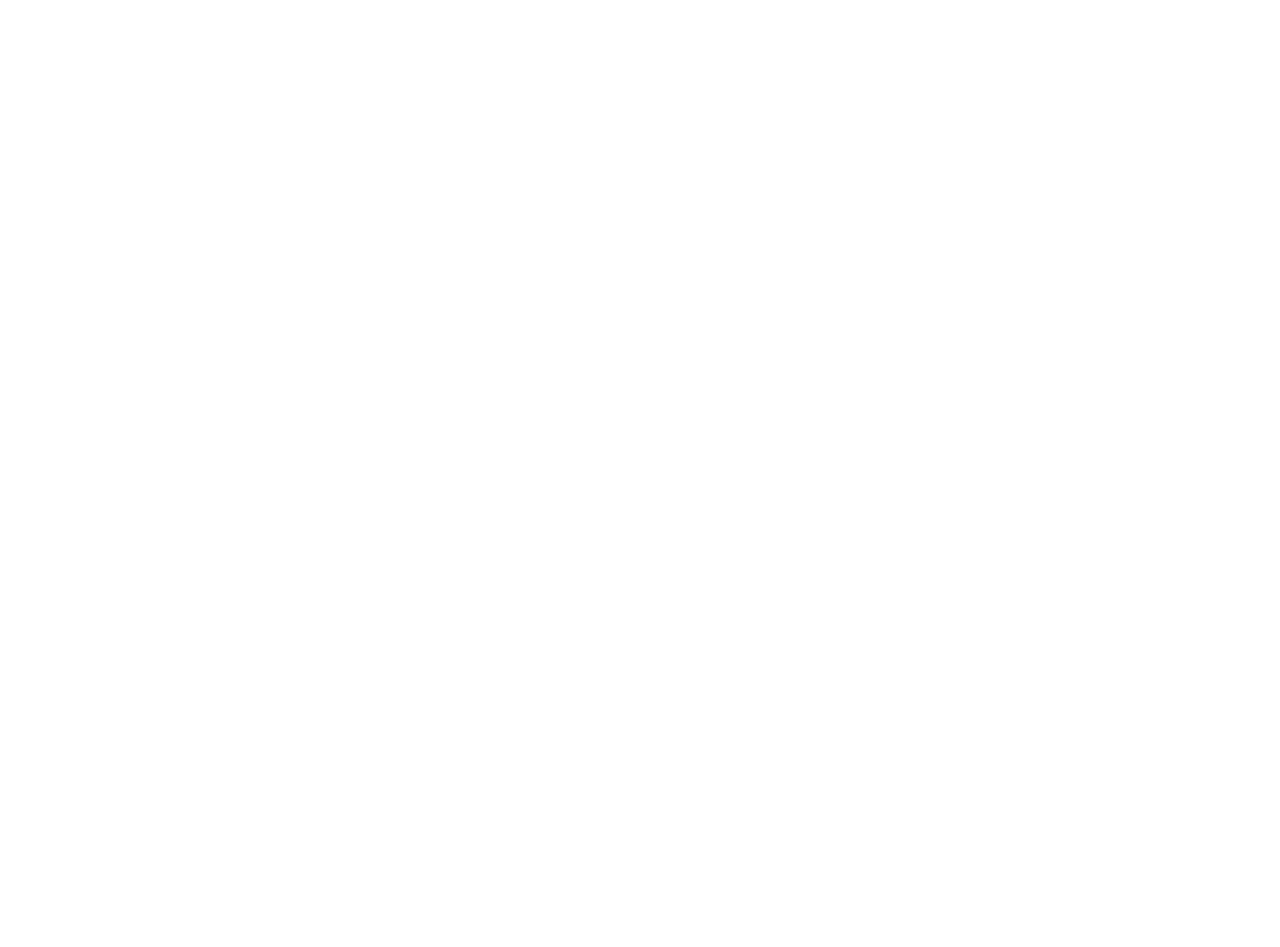
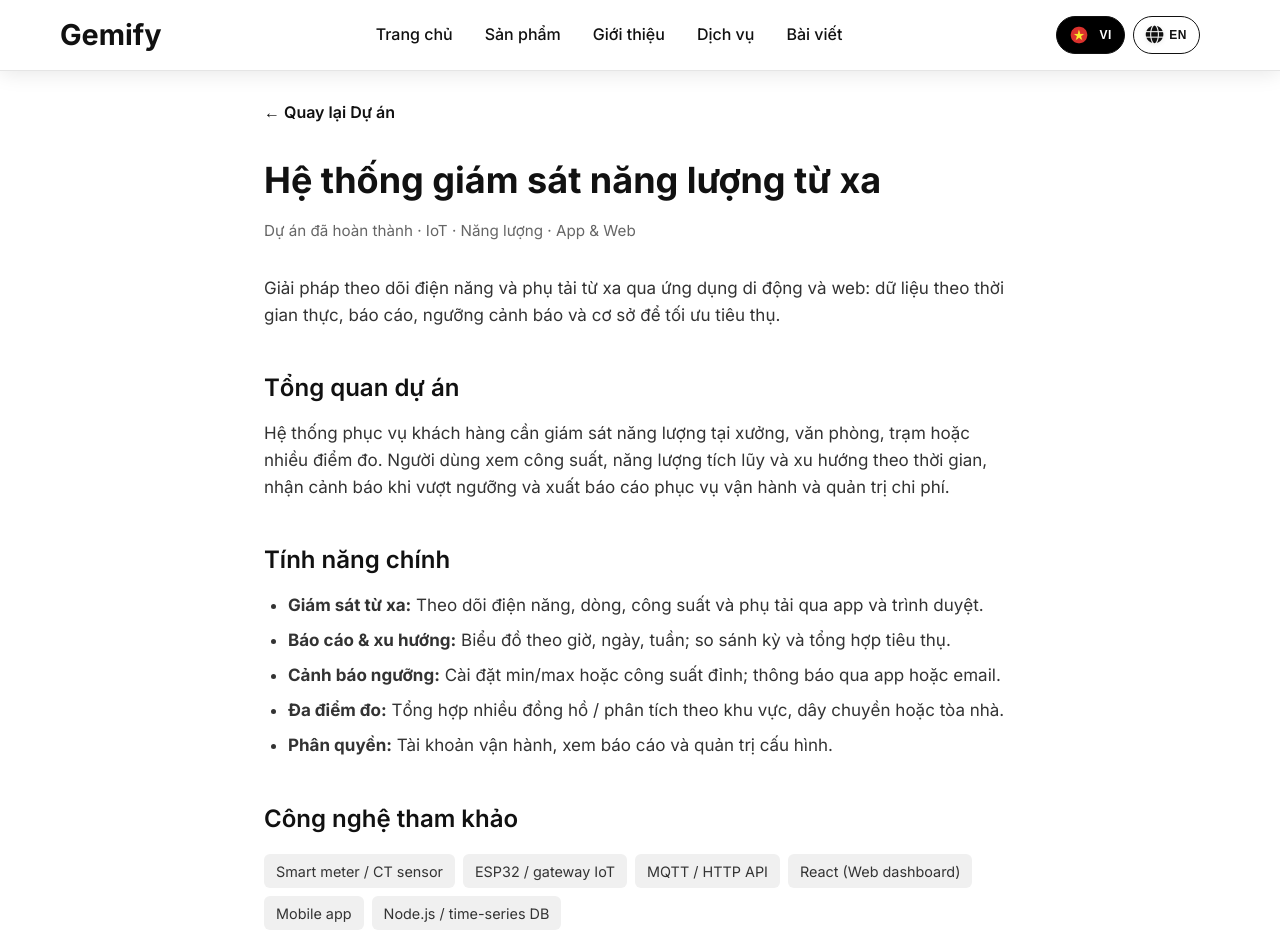
Before and after one commit to s2nmt/DIYtronics, a React (Vite) app: page /projects/energy-monitoring in a window 1280 px wide. Before the commit this address had no page. Shown: the top 947 px of the page. Before the commit the page ends 800 px from the top, so only its background shows below. Built offline with nearby package versions, Linux system fonts and the light colour scheme.

Commit message:
feat: add artical Energy Project

```diff
--- a/scripts/copy-spa-fallbacks.mjs
+++ b/scripts/copy-spa-fallbacks.mjs
@@ -24,6 +24,7 @@ const routes = [
   'blog',
   'projects',
   'projects/example-1',
+  'projects/energy-monitoring',
   'products/micromouse',
   'products/translate',
   'products/rfid',
--- a/src/App.tsx
+++ b/src/App.tsx
@@ -4,6 +4,7 @@ import { Home } from './pages/Home';
 import { ProjectsPage } from './pages/ProjectsPage';
 import { RfidProductPage } from './pages/RfidProductPage';
 import { ProjectArticleExample1Page } from './pages/ProjectArticleExample1Page';
+import { ProjectArticleEnergyPage } from './pages/ProjectArticleEnergyPage';
 import { MicromouseProductPage } from './pages/MicromouseProductPage';
 import { TranslateProductPage } from './pages/TranslateProductPage';
 import { BlogPage } from './pages/BlogPage';
@@ -26,6 +27,7 @@ export default function App() {
         <Route path="/admin/design-gallery" element={<AdminDesignGalleryPage />} />
         <Route path="/projects" element={<ProjectsPage />} />
         <Route path="/projects/example-1" element={<ProjectArticleExample1Page />} />
+        <Route path="/projects/energy-monitoring" element={<ProjectArticleEnergyPage />} />
         <Route path="/products/micromouse" element={<MicromouseProductPage />} />
         <Route path="/products/translate" element={<TranslateProductPage />} />
         <Route path="/products/rfid" element={<RfidProductPage />} />
--- /dev/null
+++ b/src/content/projectArticleEnergy.ts
@@ -0,0 +1,113 @@
+import type { Lang } from '../i18n/translations';
+import type { Example1ArticleCopy } from './projectArticleExample1';
+
+export const projectArticleEnergy: Record<Lang, Example1ArticleCopy> = {
+  vi: {
+    documentTitle: 'Hệ thống giám sát năng lượng từ xa | Gemify Projects',
+    back: '← Quay lại Dự án',
+    title: 'Hệ thống giám sát năng lượng từ xa',
+    meta: 'Dự án đã hoàn thành · IoT · Năng lượng · App & Web',
+    lead:
+      'Giải pháp theo dõi điện năng và phụ tải từ xa qua ứng dụng di động và web: dữ liệu theo thời gian thực, báo cáo, ngưỡng cảnh báo và cơ sở để tối ưu tiêu thụ.',
+    overviewTitle: 'Tổng quan dự án',
+    overview:
+      'Hệ thống phục vụ khách hàng cần giám sát năng lượng tại xưởng, văn phòng, trạm hoặc nhiều điểm đo. Người dùng xem công suất, năng lượng tích lũy và xu hướng theo thời gian, nhận cảnh báo khi vượt ngưỡng và xuất báo cáo phục vụ vận hành và quản trị chi phí.',
+    featuresTitle: 'Tính năng chính',
+    features: [
+      {
+        strong: 'Giám sát từ xa:',
+        text: ' Theo dõi điện năng, dòng, công suất và phụ tải qua app và trình duyệt.',
+      },
+      {
+        strong: 'Báo cáo & xu hướng:',
+        text: ' Biểu đồ theo giờ, ngày, tuần; so sánh kỳ và tổng hợp tiêu thụ.',
+      },
+      {
+        strong: 'Cảnh báo ngưỡng:',
+        text: ' Cài đặt min/max hoặc công suất đỉnh; thông báo qua app hoặc email.',
+      },
+      {
+        strong: 'Đa điểm đo:',
+        text: ' Tổng hợp nhiều đồng hồ / phân tích theo khu vực, dây chuyền hoặc tòa nhà.',
+      },
+      {
+        strong: 'Phân quyền:',
+        text: ' Tài khoản vận hành, xem báo cáo và quản trị cấu hình.',
+      },
+    ],
+    techTitle: 'Công nghệ tham khảo',
+    techTags: [
+      'Smart meter / CT sensor',
+      'ESP32 / gateway IoT',
+      'MQTT / HTTP API',
+      'React (Web dashboard)',
+      'Mobile app',
+      'Node.js / time-series DB',
+    ],
+    techBody:
+      'Thiết bị đo hoặc gateway thu dữ liệu năng lượng, đẩy lên máy chủ qua MQTT hoặc HTTP. Web và app hiển thị dashboard, lịch sử và cảnh báo từ cùng một nền API.',
+    uiTitle: 'Giao diện App & Web',
+    uiBody:
+      'Web: đăng nhập, tổng quan tiêu thụ, biểu đồ xu hướng, danh sách điểm đo, cài đặt ngưỡng và báo cáo. App: xem nhanh theo site hoặc phân xưởng, chi tiết từng đồng hồ và thông báo khi có sự cố hoặc vượt ngưỡng.',
+    uiGallerySections: [],
+    uiCarouselPrevAria: 'Ảnh trước',
+    uiCarouselNextAria: 'Ảnh sau',
+    outcomeTitle: 'Kết quả',
+    outcomeBody:
+      'Hệ thống đã được bàn giao và vận hành ổn định trên Android, iOS và web, giúp khách hàng minh bạch hóa tiêu thụ điện, phát hiện bất thường sớm và giảm lãng phí năng lượng.',
+  },
+  en: {
+    documentTitle: 'Remote energy monitoring system | Gemify Projects',
+    back: '← Back to Projects',
+    title: 'Remote energy monitoring system',
+    meta: 'Completed project · IoT · Energy · App & Web',
+    lead:
+      'Remote tracking of power use and loads through a mobile app and web dashboard—live data, reports, threshold alerts, and a foundation for efficiency improvements.',
+    overviewTitle: 'Project overview',
+    overview:
+      'Built for teams that need visibility into energy use across plants, offices, sites, or multiple metering points. Users see power, energy, and trends over time, get alerts when thresholds are exceeded, and export reports for operations and cost control.',
+    featuresTitle: 'Key features',
+    features: [
+      {
+        strong: 'Remote monitoring:',
+        text: ' Track energy, current, power, and loads from app and browser.',
+      },
+      {
+        strong: 'Reports & trends:',
+        text: ' Charts by hour, day, and week; period comparisons and consumption rollups.',
+      },
+      {
+        strong: 'Threshold alerts:',
+        text: ' Min/max or peak-power rules with notifications via app or email.',
+      },
+      {
+        strong: 'Multi-site:',
+        text: ' Aggregate many meters; break down by area, line, or building.',
+      },
+      {
+        strong: 'Roles:',
+        text: ' Operator, reporting, and admin access for day-to-day use and configuration.',
+      },
+    ],
+    techTitle: 'Technology stack',
+    techTags: [
+      'Smart meter / CT sensing',
+      'ESP32 / IoT gateway',
+      'MQTT / HTTP API',
+      'React (web dashboard)',
+      'Mobile app',
+      'Node.js / time-series store',
+    ],
+    techBody:
+      'Meters or gateways publish energy data to the server over MQTT or HTTP. The web dashboard and mobile app share the same APIs for charts, history, and alerts.',
+    uiTitle: 'App & web UI',
+    uiBody:
+      'Web: sign-in, consumption overview, trend charts, meter list, threshold setup, and exports. App: quick views by site or plant, per-meter detail, and push-style alerts for faults or threshold breaches.',
+    uiGallerySections: [],
+    uiCarouselPrevAria: 'Previous image',
+    uiCarouselNextAria: 'Next image',
+    outcomeTitle: 'Outcome',
+    outcomeBody:
+      'Delivered and running reliably on Android, iOS, and the web—giving the client clear visibility into electricity use, earlier detection of anomalies, and lower energy waste.',
+  },
+};
--- a/src/i18n/translations.ts
+++ b/src/i18n/translations.ts
@@ -83,9 +83,9 @@ export const translations: Record<Lang, Record<string, string>> = {
     'outsource.project1.title': 'Remote Temperature & Humidity Monitoring & Control',
     'outsource.project1.desc':
       'System for monitoring and controlling temperature and humidity remotely via mobile app and web dashboard. Real-time data, alerts and remote control.',
-    'outsource.project2.title': 'Smart Access Control System',
+    'outsource.project2.title': 'Remote energy monitoring system',
     'outsource.project2.desc':
-      'Mobile app and RFID/NFC readers for door access, visitor logs and remote management for offices and buildings.',
+      'Remotely track power use, loads, and trends via app and web—reports, thresholds, and alerts to cut waste and operating cost.',
     'contact.desc':
       "Interested in a custom project or have questions about my products? I'd love to hear from you!",
     'footer.tagline': "Gemify Technology – Let's Build Something Amazing",
@@ -173,9 +173,9 @@ export const translations: Record<Lang, Record<string, string>> = {
     'outsource.project1.title': 'Giám sát & điều khiển nhiệt độ, độ ẩm từ xa qua App & Website',
     'outsource.project1.desc':
       'Hệ thống giám sát và điều khiển nhiệt độ, độ ẩm từ xa thông qua app di động và website. Dữ liệu thời gian thực, cảnh báo và điều khiển từ xa.',
-    'outsource.project2.title': 'Hệ thống kiểm soát ra vào thông minh',
+    'outsource.project2.title': 'Hệ thống giám sát năng lượng từ xa',
     'outsource.project2.desc':
-      'App di động và đầu đọc RFID/NFC cho cửa ra vào, nhật ký khách và quản lý từ xa cho văn phòng, tòa nhà.',
+      'Theo dõi từ xa điện năng, phụ tải và xu hướng tiêu thụ qua app và web; báo cáo, ngưỡng cảnh báo giúp tiết kiệm và vận hành hiệu quả hơn.',
     'contact.desc':
       'Quan tâm đến một dự án tùy chỉnh hoặc có câu hỏi về sản phẩm của tôi? Tôi rất muốn nghe từ bạn!',
     'footer.tagline': 'Gemify Technology – Hãy cùng xây dựng điều gì đó tuyệt vời',
--- /dev/null
+++ b/src/pages/ProjectArticleEnergyPage.tsx
@@ -0,0 +1,76 @@
+import { useEffect } from 'react';
+import { Link } from 'react-router-dom';
+import { useLanguage } from '../context/LanguageContext';
+import { ProjectArticleGallerySection } from '../components/ProjectArticleGallerySection';
+import { projectArticleEnergy } from '../content/projectArticleEnergy';
+import '../styles/project-article.css';
+
+export function ProjectArticleEnergyPage() {
+  const { language } = useLanguage();
+  const c = projectArticleEnergy[language];
+
+  useEffect(() => {
+    document.title = c.documentTitle;
+  }, [c.documentTitle]);
+
+  return (
+    <main className="project-article-page">
+      <article>
+        <div className="project-article-container">
+          <Link to="/projects" className="project-article-back">
+            {c.back}
+          </Link>
+          <h1 className="project-article-title">{c.title}</h1>
+          <p className="project-article-meta">{c.meta}</p>
+
+          <div className="project-article-content">
+            <p>{c.lead}</p>
+
+            <h2>{c.overviewTitle}</h2>
+            <p>{c.overview}</p>
+
+            <h2>{c.featuresTitle}</h2>
+            <ul>
+              {c.features.map((item) => (
+                <li key={item.strong}>
+                  <strong>{item.strong}</strong>
+                  {item.text}
+                </li>
+              ))}
+            </ul>
+
+            <h2>{c.techTitle}</h2>
+            <div className="tech-tags">
+              {c.techTags.map((tag) => (
+                <span key={tag} className="tech-tag">
+                  {tag}
+                </span>
+              ))}
+            </div>
+            <p>{c.techBody}</p>
+
+            <h2>{c.uiTitle}</h2>
+            <p>{c.uiBody}</p>
+            {c.uiGallerySections.length > 0 ? (
+              <div className="project-article-ui-galleries">
+                {c.uiGallerySections.map((section) => (
+                  <ProjectArticleGallerySection
+                    key={`${section.id}-${language}`}
+                    sectionId={section.id}
+                    title={section.sectionTitle}
+                    images={section.images}
+                    prevAria={c.uiCarouselPrevAria}
+                    nextAria={c.uiCarouselNextAria}
+                  />
+                ))}
+              </div>
+            ) : null}
+
+            <h2>{c.outcomeTitle}</h2>
+            <p>{c.outcomeBody}</p>
+          </div>
+        </div>
+      </article>
+    </main>
+  );
+}
--- a/src/pages/ProjectsPage.tsx
+++ b/src/pages/ProjectsPage.tsx
@@ -33,10 +33,13 @@ export function ProjectsPage() {
             </div>
             <div className="project-card">
               <div className="service-icon">
-                <i className="fas fa-door-open" />
+                <i className="fas fa-bolt" />
               </div>
               <h3>{t('outsource.project2.title')}</h3>
               <p>{t('outsource.project2.desc')}</p>
+              <Link to="/projects/energy-monitoring" className="project-read-more">
+                {t('projects.readMore')}
+              </Link>
             </div>
           </div>
         </div>
```
Also changed, not shown: public/project-articles/energy-monitoring/index.html (added, +13 -0 lines).
